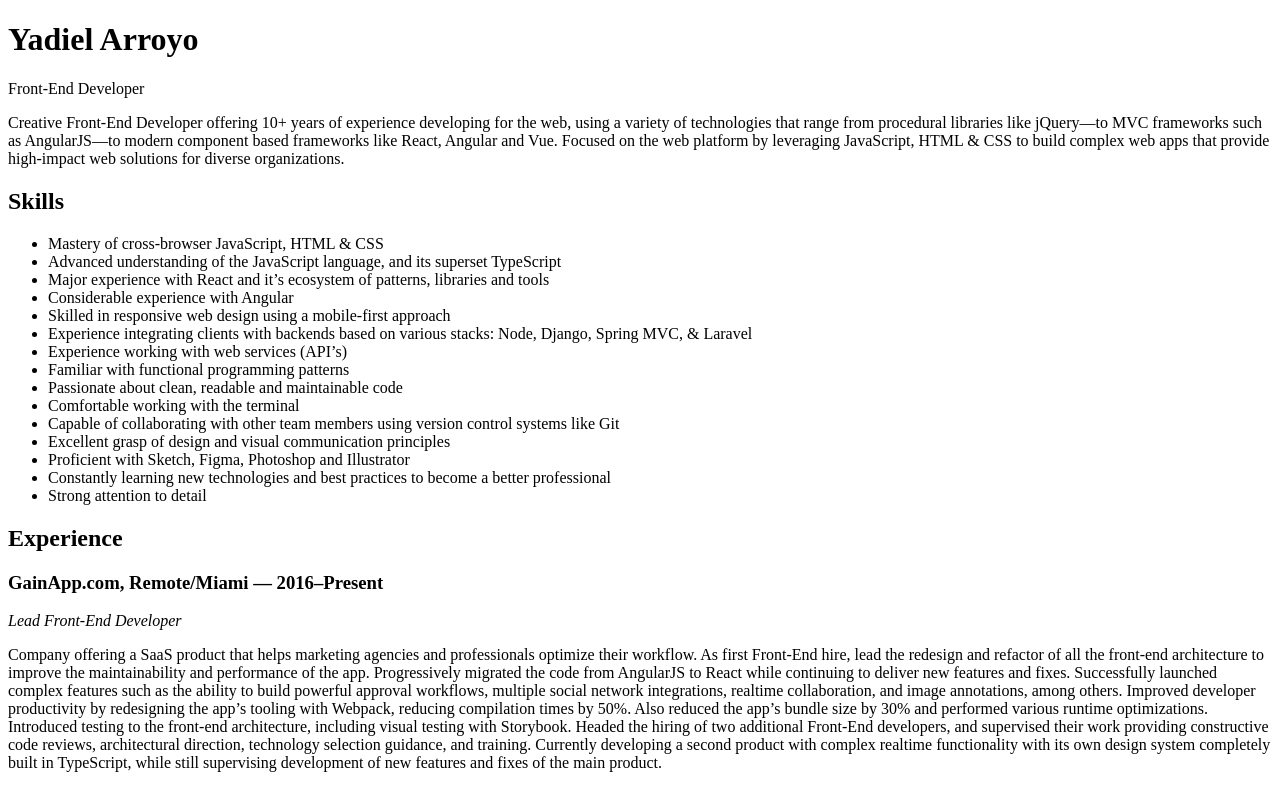
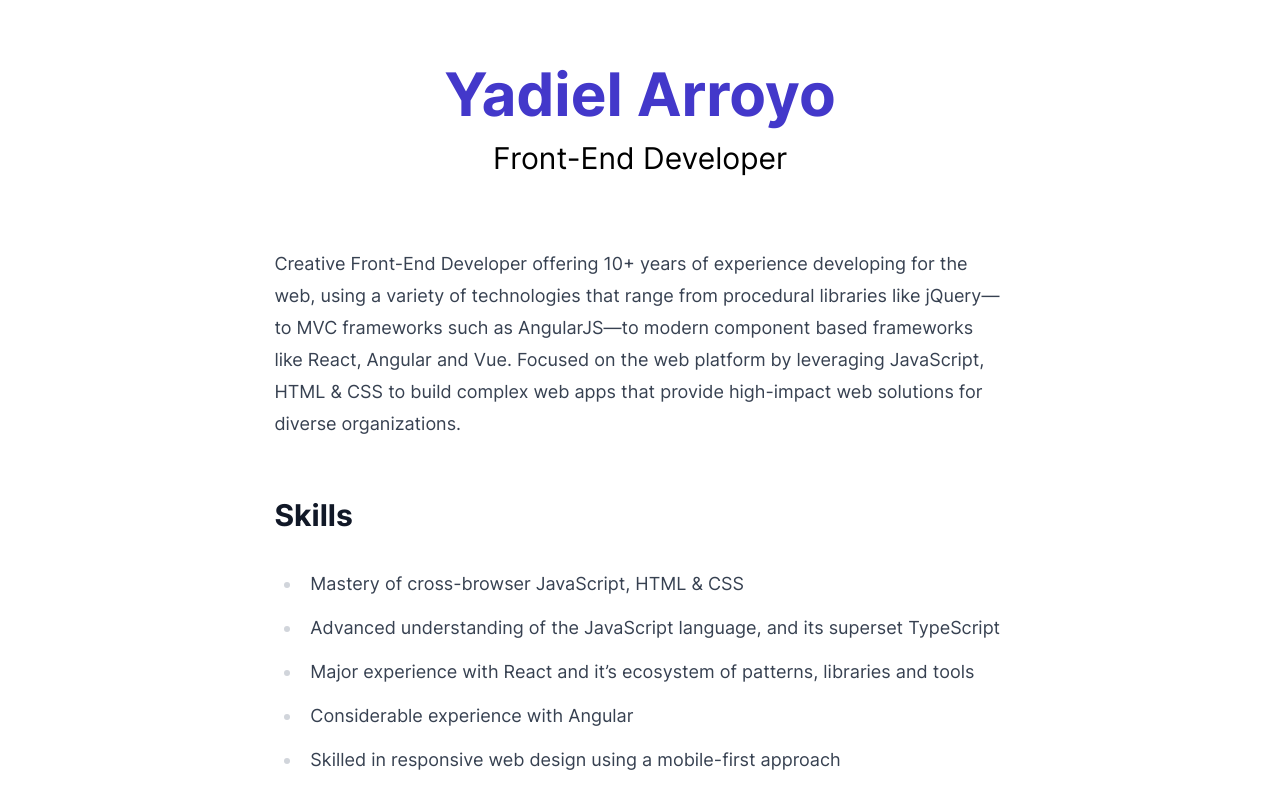
Before and after one commit to yadielar/yadielar.com, a Next.js app: page / in a window 1280 px wide. Shown: the top 793 px of the page. Built offline with nearby package versions, Linux system fonts and the light colour scheme.

Commit message:
upgrade to tailwind v3.4.1 and simplify config

```diff
--- a/pages/_app.js
+++ b/pages/_app.js
@@ -1,4 +1,4 @@
-import 'tailwindcss/tailwind.css';
+import '../styles/globals.css';
 
 function MyApp({ Component, pageProps }) {
   return <Component {...pageProps} />;
--- a/pages/index.js
+++ b/pages/index.js
@@ -17,7 +17,7 @@ export default function Home() {
       </header>
 
       <main>
-        <article className="max-w-3xl mx-auto mt-6 prose lg:prose-lg py-12">
+        <article className="prose lg:prose-lg dark:prose-invert mx-auto mt-6 py-12">
           <Resume />
         </article>
       </main>
@@ -31,7 +31,7 @@ export default function Home() {
         >
           Twitter
         </a>
-        <span className="text-black text-opacity-25 mx-4">|</span>
+        <span className="text-black/25 mx-4">|</span>
         <a
           className="flex items-center justify-center text-gray-500 hover:text-blue-600"
           href="https://github.com/yadielar"
--- /dev/null
+++ b/styles/globals.css
@@ -0,0 +1,23 @@
+@tailwind base;
+@tailwind components;
+@tailwind utilities;
+
+@layer base {
+  @font-face {
+    font-family: 'Inter var';
+    font-weight: 100 900;
+    font-style: normal;
+    font-named-instance: 'Regular';
+    font-display: swap;
+    src: url('/fonts/Inter-roman.var-latin.woff2?3.13') format('woff2');
+  }
+
+  @font-face {
+    font-family: 'Inter var';
+    font-weight: 100 900;
+    font-style: italic;
+    font-named-instance: 'Italic';
+    font-display: swap;
+    src: url('/fonts/Inter-italic.var-latin.woff2?3.13') format('woff2');
+  }
+}
--- a/tailwind.config.js
+++ b/tailwind.config.js
@@ -1,82 +1,17 @@
 const defaultTheme = require('tailwindcss/defaultTheme');
 
+/** @type {import('tailwindcss').Config} */
 module.exports = {
-  mode: 'jit',
-  purge: ['./pages/**/*.{js,ts,jsx,tsx}', './components/**/*.{js,ts,jsx,tsx}'],
-  darkMode: false, // or 'media' or 'class'
+  content: [
+    './pages/**/*.{js,ts,jsx,tsx}',
+    './components/**/*.{js,ts,jsx,tsx}',
+  ],
   theme: {
     extend: {
       fontFamily: {
-        sans: ['Inter var', ...defaultTheme.fontFamily.sans],
+        sans: ['"Inter var"', ...defaultTheme.fontFamily.sans],
       },
-      typography: (theme) => ({
-        DEFAULT: {
-          css: {
-            color: theme('colors.gray.700'),
-            h2: {
-              fontWeight: '700',
-              letterSpacing: theme('letterSpacing.tight'),
-              color: theme('colors.gray.900'),
-            },
-            h3: {
-              fontWeight: '600',
-              color: theme('colors.gray.900'),
-            },
-            'ol li:before': {
-              fontWeight: '600',
-              color: theme('colors.gray.500'),
-            },
-            'ul li:before': {
-              backgroundColor: theme('colors.gray.400'),
-            },
-            code: {
-              color: theme('colors.gray.900'),
-            },
-            a: {
-              color: theme('colors.gray.900'),
-              fontWeight: 400,
-            },
-            pre: {
-              color: theme('colors.white'),
-              backgroundColor: theme('colors.gray.800'),
-            },
-            blockquote: {
-              color: theme('colors.gray.900'),
-              borderLeftColor: theme('colors.gray.200'),
-            },
-          },
-        },
-      }),
     },
   },
-  variants: {
-    extend: {},
-  },
-  plugins: [
-    require('@tailwindcss/typography'),
-    function ({ addBase }) {
-      addBase([
-        {
-          '@font-face': {
-            fontFamily: 'Inter var',
-            fontWeight: '100 900',
-            fontStyle: 'normal',
-            fontNamedInstance: 'Regular',
-            fontDisplay: 'swap',
-            src: 'url("/fonts/Inter-roman.var-latin.woff2?3.13") format("woff2")',
-          },
-        },
-        {
-          '@font-face': {
-            fontFamily: 'Inter var',
-            fontWeight: '100 900',
-            fontStyle: 'italic',
-            fontNamedInstance: 'Italic',
-            fontDisplay: 'swap',
-            src: 'url("/fonts/Inter-italic.var-latin.woff2?3.13") format("woff2")',
-          },
-        },
-      ]);
-    },
-  ],
+  plugins: [require('@tailwindcss/typography')],
 };
```
Also changed, not shown: package.json (+4 -4 lines), 1 other file (tests, documents, lock files or other folders).
